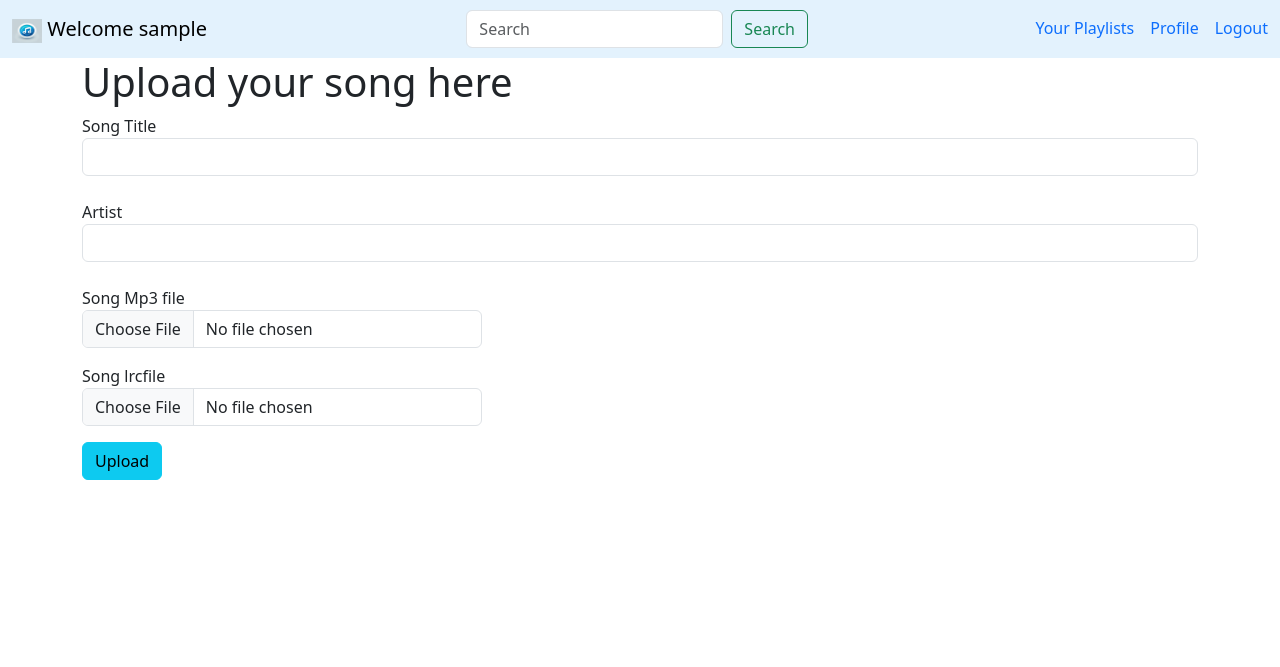
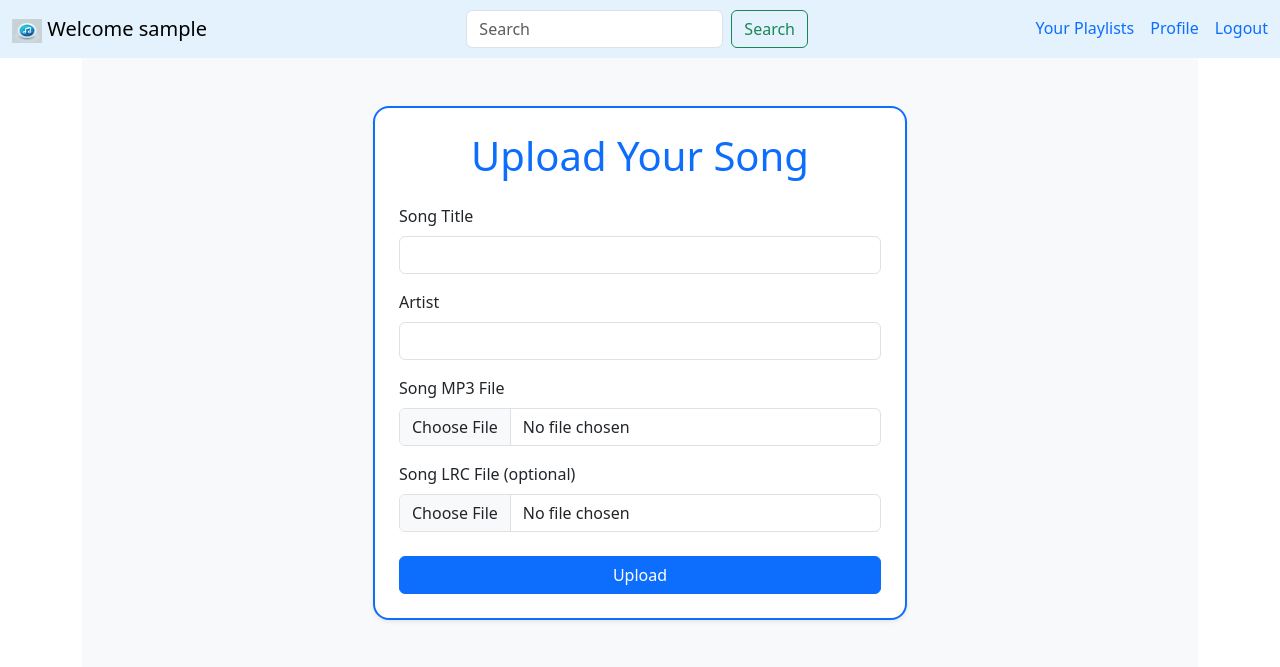
Before and after one commit to SatyamDevX/flask-music-app, a Flask app: page /song/upload in a window 1280 px wide. Shown: the top 667 px of the page. Run offline with Flask 3, Linux system fonts and the light colour scheme; the visitor is signed in with stand-in values (Sample User, id 1).

Commit message:
Song upload html is updated, admin related album is restricted in profile card and in base.html

```diff
--- a/music/album.py
+++ b/music/album.py
@@ -57,9 +57,9 @@ def add_song_to_album():
    if not album_id:
       return "No album selected or created", 400
 
-   album = Album.query.get(album_id)
-   if album.creator_id != song.creator_id:
-      return "Only the creator can assign a song to this album", 403
+   # album = Album.query.get(album_id)
+   # if album.creator_id != song.creator_id:
+   #    return "Only the creator can assign a song to this album", 403
 
    song.album_id = album_id
    db.session.commit()
--- a/music/templates/base.html
+++ b/music/templates/base.html
@@ -30,7 +30,12 @@
 
         <ul class="nav nav-underline">
           {% if current_user.is_authenticated %}
-          <li class="nav-item"><a class="nav-link" href="/user/playlists">Your Playlists</a></li>
+            {% if current_user.is_admin %}
+            <li class="nav-item"><a class="nav-link" href="/admin/dashboard">Dashboard</a></li>
+            <li class="nav-item"><a class="nav-link" href="/admin/approve_creators">Creators</a></li>
+            {% else %}
+            <li class="nav-item"><a class="nav-link" href="/user/playlists">Your Playlists</a></li>
+            {% endif %}
           <li class="nav-item"><a class="nav-link" href="{{ url_for('user.user_profile', user_id=current_user.id )}}">Profile</a></li>
           <li class="nav-item"><a class="nav-link" href="{{ url_for('security.logout') }}">Logout</a></li>
           {% else %}
--- a/music/templates/song_upload.html
+++ b/music/templates/song_upload.html
@@ -3,45 +3,59 @@
 {% block title %}Upload Song{% endblock %}
 
 {% block content %}
-<h1>Upload your song here</h1>
+<section class="py-5 bg-light">
+  <div class="container">
+    <div class="row justify-content-center">
+      <div class="col-md-8 col-lg-6">
+        <div class="p-4 rounded-4 shadow-sm bg-white border border-2 border-primary">
+          <h1 class="text-center text-primary mb-4">Upload Your Song</h1>
 
-<form action="/song/upload" method="POST" enctype="multipart/form-data" id="create-form"  >
-   <div>
-     <label>Song Title</label><br>
-     <input class="form-control me-2" type="text" name="title" required />
-   </div><br>
-   <div>
-     <label>Artist</label><br>
-     <input class="form-control me-2" type="text" name="artist" required />
-   </div><br>
-   <!-- <div>
-     <label>Release Date</label><br>
-     <input class="form-control me-2" type="date" name="realse_date" />
-   </div><br>
-   <div>
-     <label>Lyrics</label><br>
-     <input class="form-control me-2" style="text-overflow: ellipsis;overflow:scroll;" type="text" name="lyrics" required />
-   </div><br>
+          <form action="/song/upload" method="POST" enctype="multipart/form-data" id="create-form">
+            <div class="mb-3">
+              <label for="title" class="form-label">Song Title</label>
+              <input class="form-control" type="text" name="title" id="title" required>
+            </div>
 
-   <div>
-     <label>Genere</label><br>
-     <input class="form-control me-2" style="text-overflow: ellipsis;overflow:scroll;" type="text" name="genere" required />
-   </div><br> -->
+            <div class="mb-3">
+              <label for="artist" class="form-label">Artist</label>
+              <input class="form-control" type="text" name="artist" id="artist" required>
+            </div>
 
-   <dl>
-      <p>
-        <label>Song Mp3 file</label><br>
-         <input type="file" name="file" class="form-control" autocomplete="off" style="width: 400px;" required>
-      </p>
-   </dl>
-   <dl>
-      <p>
-        <label>Song lrcfile</label><br>
-         <input type="file" name="lrcfile" class="form-control" autocomplete="off" style="width: 400px;" >
-      </p>
-   </dl>
-   <p>
-   <button type="submit" value="Submit" class="btn btn-info" >Upload</button>
-   </p>
- </form>
- {% endblock %}
+            <!-- Uncomment below to use more metadata fields -->
+            <!--
+            <div class="mb-3">
+              <label for="release_date" class="form-label">Release Date</label>
+              <input class="form-control" type="date" name="release_date" id="release_date">
+            </div>
+
+            <div class="mb-3">
+              <label for="lyrics" class="form-label">Lyrics</label>
+              <textarea class="form-control" name="lyrics" id="lyrics" rows="3"></textarea>
+            </div>
+
+            <div class="mb-3">
+              <label for="genre" class="form-label">Genre</label>
+              <input class="form-control" type="text" name="genre" id="genre">
+            </div>
+            -->
+
+            <div class="mb-3">
+              <label for="file" class="form-label">Song MP3 File</label>
+              <input class="form-control" type="file" name="file" id="file" required>
+            </div>
+
+            <div class="mb-4">
+              <label for="lrcfile" class="form-label">Song LRC File (optional)</label>
+              <input class="form-control" type="file" name="lrcfile" id="lrcfile">
+            </div>
+
+            <div class="d-grid">
+              <button type="submit" class="btn btn-primary">Upload</button>
+            </div>
+          </form>
+        </div>
+      </div>
+    </div>
+  </div>
+</section>
+{% endblock %}
--- a/music/templates/user_profile.html
+++ b/music/templates/user_profile.html
@@ -46,11 +46,13 @@
                 <h6 class="mb-0 mt-1">{{ user.songs_uploaded|length }}</h6>
                 <small class="text-muted">Songs</small>
               </div>
+              {% if user.is_admin %}
               <div class="col">
                 <i class="bi bi-vinyl fs-4 text-success"></i>
                 <h6 class="mb-0 mt-1">{{ user.albums_created|length }}</h6>
                 <small class="text-muted">Albums</small>
               </div>
+              {% endif %}
               <div class="col">
                 <i class="bi bi-collection-play fs-4 text-info"></i>
                 <h6 class="mb-0 mt-1">{{ user.playlists|length }}</h6>
```
